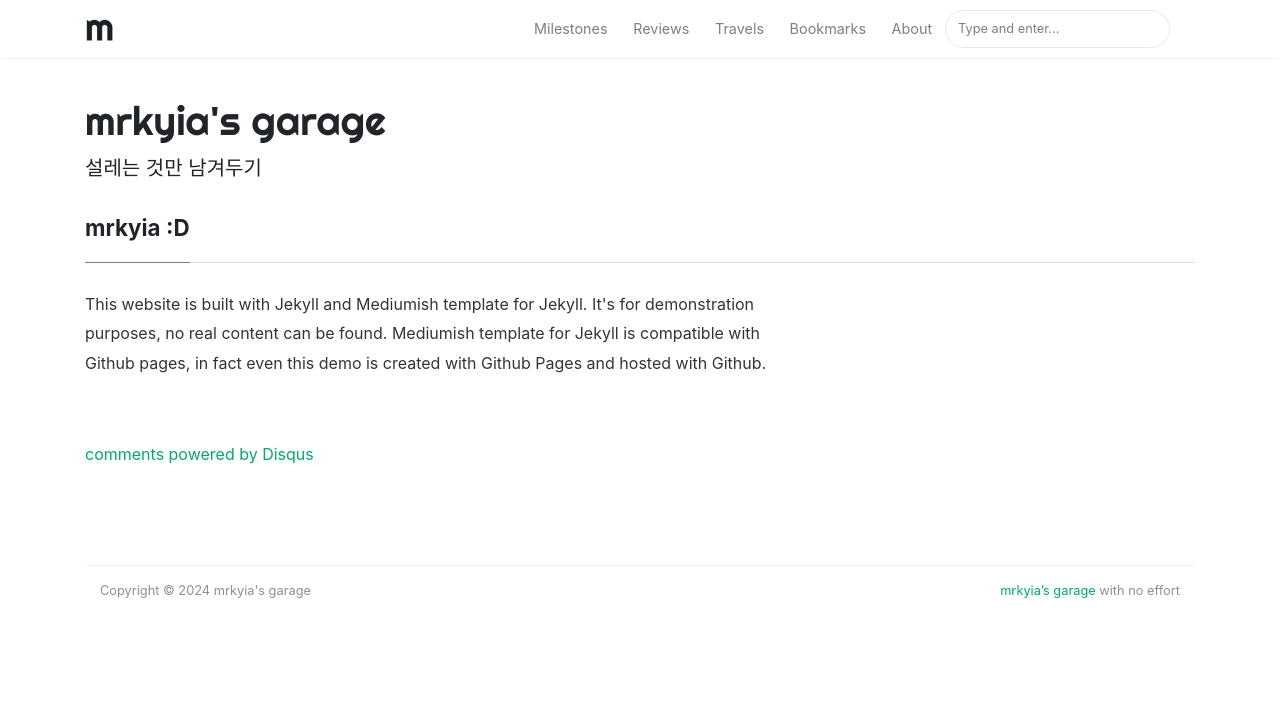
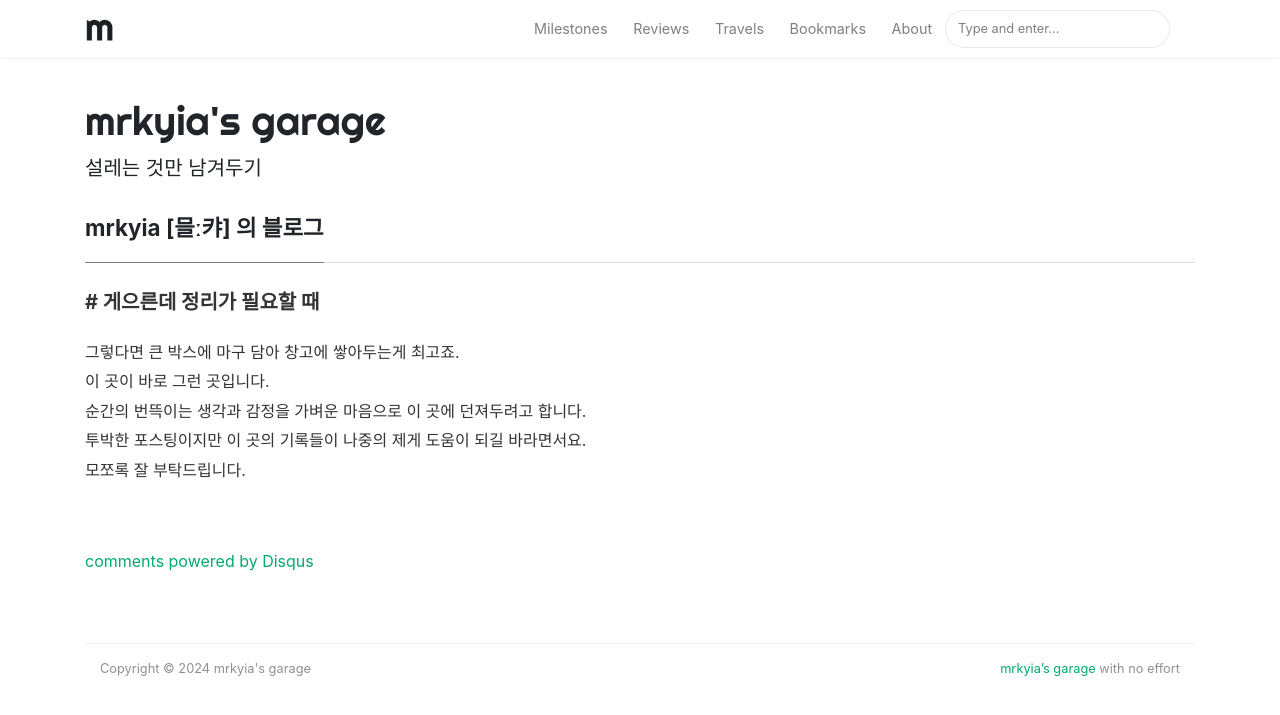
Before and after one commit to MrKyiA/MrKyiA.github.io, a Jekyll site: the page built from _pages/about.md, in a window 1280 px wide. Shown: the top 715 px of the page. Built offline with Jekyll 4.4.1, drawn with Linux system fonts in a browser that asks for light colours; nearby versions of some CDN libraries; comment, search, counter and statistics services are not loaded.

```diff
--- a/_config.yml
+++ b/_config.yml
@@ -18,7 +18,7 @@ authors:
     name: mrkyia
     display_name: mrkyia
     gravatar: e56154546cf4be74e393c62d1ae9f9d4
-    email: mrkyia@mrkyia.com
+    email: gm_mrkyia@gmail.com
     web: https://mrkyia.github.io
     description: "방장"
 
--- a/_pages/about.md
+++ b/_pages/about.md
@@ -1,6 +1,6 @@
 ---
 layout: page
-title: mrkyia :D
+title: mrkyia [믈ː캬] 의 블로그
 permalink: /about
 comments: true
 ---
@@ -8,31 +8,12 @@ comments: true
 <div class="row justify-content-between">
 <div class="col-md-8 pr-5">
 
-<p>This website is built with Jekyll and Mediumish template for Jekyll. It's for demonstration purposes, no real content can be found. Mediumish template for Jekyll is compatible with Github pages, in fact even this demo is created with Github Pages and hosted with Github.</p>
-
-<!--
-<p class="mb-5"><img class="shadow-lg" src="{{site.baseurl}}/assets/images/mediumish-jekyll-template.png" alt="jekyll template mediumish" /></p>
-<h4>Documentation</h4>
-
-<p>Please, read the docs <a href="https://bootstrapstarter.com/bootstrap-templates/template-mediumish-bootstrap-jekyll/">here</a>.</p>
-
-<h4>Questions or bug reports?</h4>
-
-<p>Head over to our <a href="https://github.com/wowthemesnet/mediumish-theme-jekyll">Github repository</a>!</p>
--->
+<h5> # 게으른데 정리가 필요할 때 </h5>
+<p>
+ 그렇다면 큰 박스에 마구 담아 창고에 쌓아두는게 최고죠.<br>
+ 이 곳이 바로 그런 곳입니다.<br>
+ 순간의 번뜩이는 생각과 감정을 가벼운 마음으로 이 곳에 던져두려고 합니다.<br>
+ 투박한 포스팅이지만 이 곳의 기록들이 나중의 제게 도움이 되길 바라면서요.<br>
+ 모쪼록 잘 부탁드립니다.<br>
+ </p>
 </div>
-
-<div class="col-md-4">
-
-
-</div>
-</div>
-
-<!--div class="sticky-top sticky-top-80">
-<h5>Buy me a coffee</h5>
-
-<p>Thank you for your support! Your donation helps me to maintain and improve <a target="_blank" href="https://github.com/wowthemesnet/mediumish-theme-jekyll">Mediumish <i class="fab fa-github"></i></a>.</p>
-
-<a target="_blank" href="https://www.wowthemes.net/donate/" class="btn btn-danger">Buy me a coffee</a> <a target="_blank" href="https://bootstrapstarter.com/bootstrap-templates/template-mediumish-bootstrap-jekyll/" class="btn btn-warning">Documentation</a>
-
-</div-->
```
